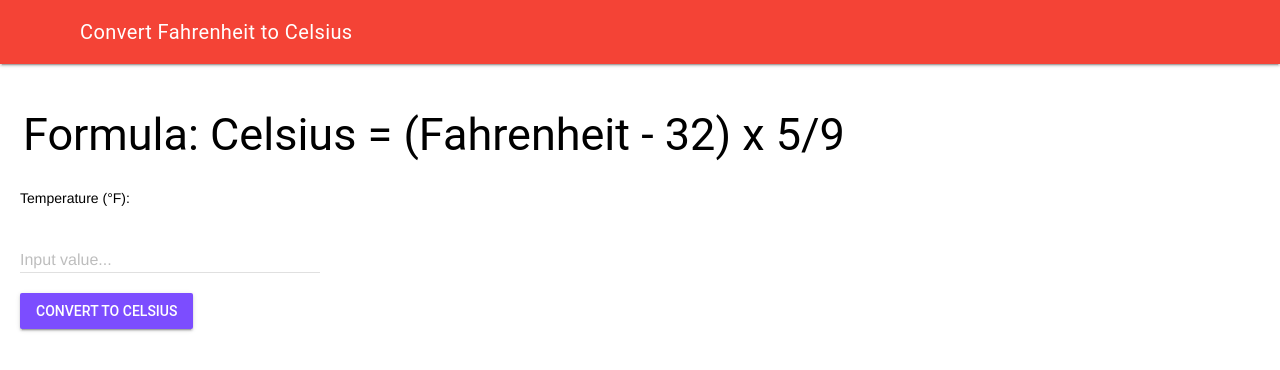
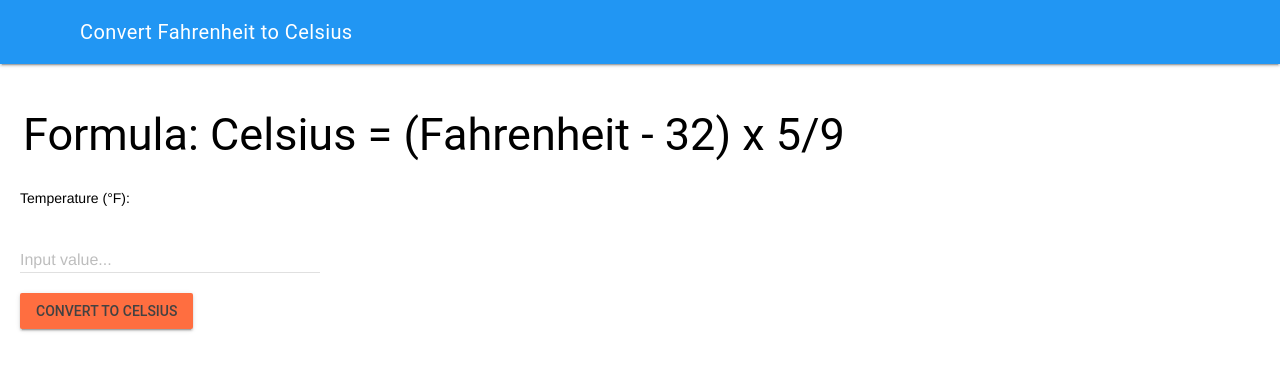
Before and after one commit to Brayden-Blank/ICS2O-Unit-6-01-HTML, a plain HTML site: page index.html in a window 1280 px wide. Drawn offline with nearby package versions, Linux system fonts and the light colour scheme.

Commit message:
changed colours

```diff
--- a/css/styles.css
+++ b/css/styles.css
@@ -1,5 +1,5 @@
-/* Created by: Mr. Coxall
-* Created on: Sep 2020
+/* Created by: Brayden Blank
+* Created on: April 2022
 * This file contains the CSS for index.html
 */
 
--- a/index.html
+++ b/index.html
@@ -5,14 +5,14 @@
     <meta name="viewport" content="width=device-width, initial-scale=1.0" />
     <meta name="description" content="Convert Fahrenheit to Celsius" />
     <meta name="keywords" content="mths, ics2o" />
-    <meta name="author" content="Mr. Coxall" />
+    <meta name="author" content="Brayden" />
     <meta name="theme-color" content="#FFFFFF" />
     <title>Convert Fahrenheit to Celsius</title>
     <link rel="canonical" href="https://brayden-blank.github.io/ICS2O-Unit-6-01-HTML/" />
     <link rel="manifest" href="/ICS2O-Unit-6-01-HTML/manifest.webmanifest" />
     <link rel="stylesheet" href="./css/styles.css" />
     <link rel="stylesheet" href="https://fonts.googleapis.com/icon?family=Material+Icons" media="none" onload="if(media!='all')media='all'"><noscript><link rel="stylesheet" href="https://fonts.googleapis.com/icon?family=Material+Icons"></noscript>
-    <link rel="stylesheet" href="https://code.getmdl.io/1.3.0/material.red-deep_purple.min.css" media="none" onload="if(media!='all')media='all'"><noscript><link rel="stylesheet" href="https://code.getmdl.io/1.3.0/material.red-deep_purple.min.css" /></noscript>
+     <link rel="stylesheet" href="https://code.getmdl.io/1.3.0/material.blue-deep_orange.min.css" media="none" onload="if(media!='all')media='all'"><noscript><link rel="stylesheet" href="https://code.getmdl.io/1.3.0/material.blue-deep_orange.min.css" /> </noscript>
     <link rel="apple-touch-icon" sizes="180x180" href="apple-touch-icon.png" />
     <link rel="icon" type="image/png" sizes="32x32" href="favicon-32x32.png" />
     <link rel="icon" type="image/png" sizes="16x16" href="favicon-16x16.png" />
--- a/js/script.js
+++ b/js/script.js
@@ -1,7 +1,7 @@
-// Copyright (c) 2020 Mr. Coxall All rights reserved
+// Copyright (c) 2022 Brayden Blank All rights reserved
 //
-// Created by: Mr. Coxall
-// Created on: Sep 2020
+// Created by: Brayden Blank
+// Created on: April 2022
 // This file contains the JS functions for index.html
 
 /**
```
